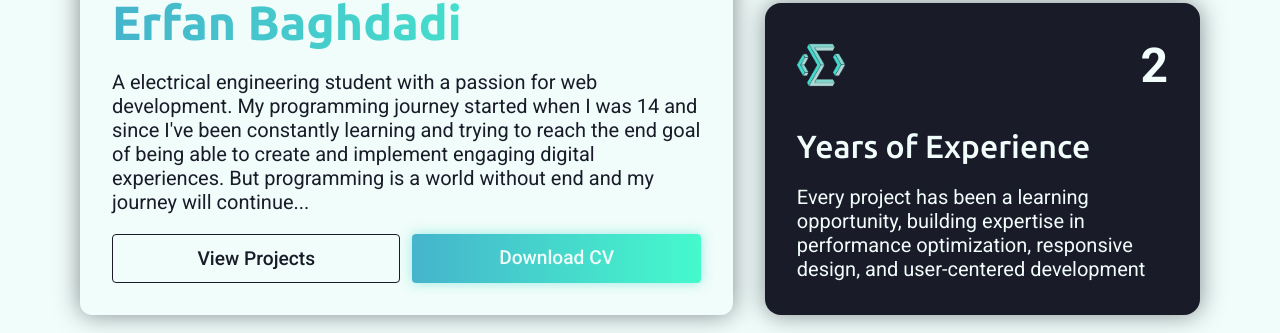
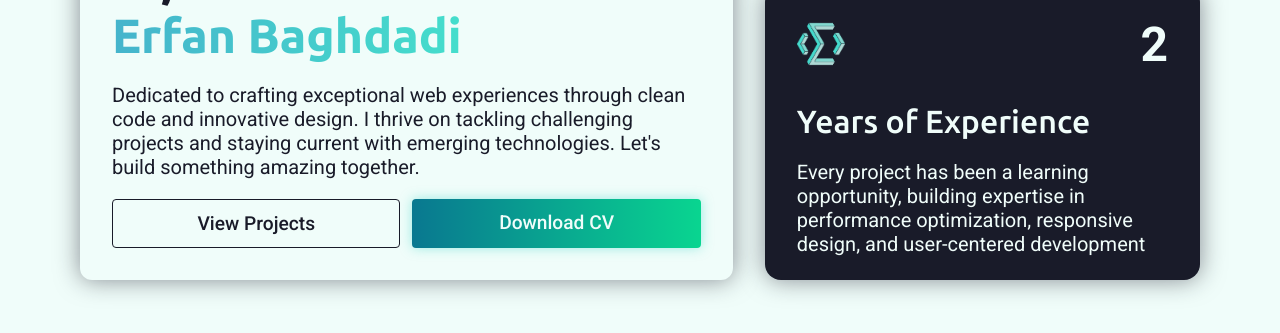
Before and after one commit to MissingCodeC/portfolio, a website built with webpack: page public/index.html in a window 1280 px wide. Shown: the part 1300-1633 px from the top of the page. Built offline with nearby package versions, Linux system fonts and the light colour scheme.

Commit message:
little tweaks

```diff
--- a/public/index.html
+++ b/public/index.html
@@ -76,11 +76,10 @@
                         <div class="about-me">
                             <h3>Hi, I'm <span class="highlighted">Erfan Baghdadi</span></h3>
                             <p>
-                                A electrical engineering student with a passion for web development.
-                                My programming journey started when I was 14 and since I've been
-                                constantly learning and trying to reach the end goal of being able
-                                to create and implement engaging digital experiences. But
-                                programming is a world without end and my journey will continue...
+                                Dedicated to crafting exceptional web experiences through clean code
+                                and innovative design. I thrive on tackling challenging projects and
+                                staying current with emerging technologies. Let's build something
+                                amazing together.
                             </p>
                             <div class="about-me__buttons">
                                 <a class="secondary-button" href="#porfolio">View Projects</a>
--- a/public/styles.css
+++ b/public/styles.css
@@ -100,7 +100,7 @@ main {
     z-index: 0;
     position: absolute;
     inset: 0;
-    background: var(--hover-gradient-1);
+    background: var(--turquoise-2);
     opacity: 0;
     border-radius: 4px;
     z-index: -1;
@@ -128,7 +128,7 @@ main {
 }
 
 .secondary-button:hover {
-    background: var(--dark-bg-color);
+    background: rgba(25, 27, 41, 0.9);
     color: var(--light-text-color);
     box-shadow: 0 0 12px rgba(25, 27, 41, 0.75);
 }
@@ -351,10 +351,11 @@ main {
 
 .about-me__buttons a:last-of-type {
     color: var(--light-text-color);
+    background: var(--hover-gradient-2);
 }
 
 .about-me__buttons a::before {
-    background: var(--hover-gradient-2);
+    background: rgb(0, 92, 112);
 }
 
 .stats-overview {
```
